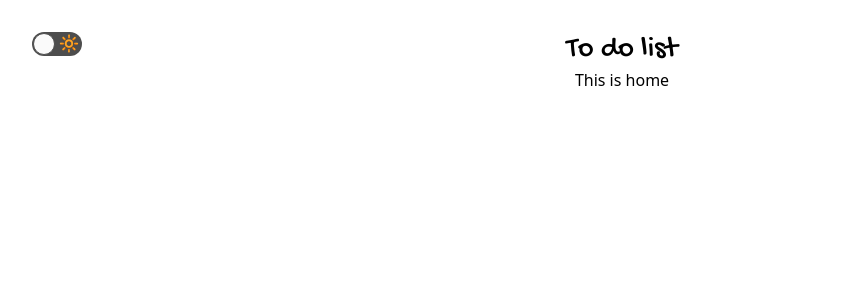
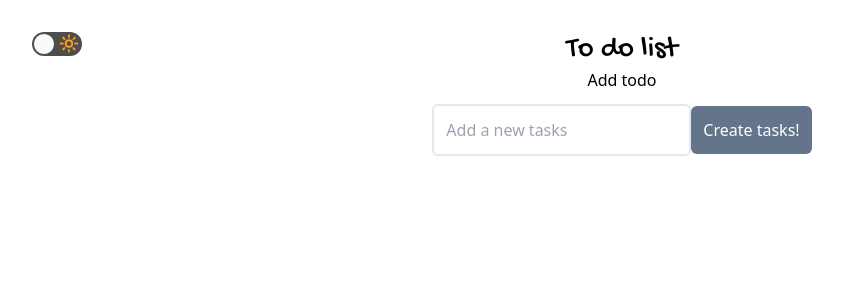
Before and after one commit to Merak1/pixells-todo, a React (Vite) app: page / in a window 1280 px wide. Shown: the top 300 px of the page, without its empty margins (18-861 px from the left). Built offline with nearby package versions, Linux system fonts and the light colour scheme.

Commit message:
added to do list tasks

```diff
--- a/src/components/Home.jsx
+++ b/src/components/Home.jsx
@@ -1,5 +1,11 @@
+import ToDos from "./ToDos";
+
 const Home = () => {
-  return <div>This is home</div>;
+  return (
+    <div>
+      <ToDos />
+    </div>
+  );
 };
 
 export default Home;
--- a/src/components/ToDos.jsx
+++ b/src/components/ToDos.jsx
@@ -0,0 +1,47 @@
+import { useEffect, useState } from "react";
+import Button from "./inputs/button";
+import Input from "./inputs/Input";
+import { plugin } from "postcss";
+import Task from "./task/Task";
+
+const ToDos = () => {
+  const [tasks, setTasks] = useState([]);
+  const [value, setValue] = useState("");
+
+  const handleSubmit = (e) => {
+    e.preventDefault();
+    console.log("value : ", value);
+    if (value !== "") {
+      setTasks([...tasks, value]);
+    }
+
+    if (!value) return;
+    setValue("");
+  };
+
+  return (
+    <div>
+      <p>Add todo </p>
+      <div className="dark:text-black p-3">
+        <form onSubmit={handleSubmit}>
+          <Input
+            type={"text"}
+            value={value}
+            placeholder={"Add a new tasks"}
+            onChange={(e) => setValue(e.target.value)}
+          />
+          <Button type={"submit"} text={"Create tasks!"} />
+        </form>
+      </div>
+
+      <div className=" flex flex-col m-auto w-1/2">
+        {tasks &&
+          tasks.map((element) => {
+            return <Task taskInfo={element} />;
+          })}
+      </div>
+    </div>
+  );
+};
+
+export default ToDos;
--- /dev/null
+++ b/src/components/task/Task.jsx
@@ -0,0 +1,9 @@
+const Task = ({ taskInfo }) => {
+  return (
+    <div className="  border-2 rounded-md  border-slate-600 dark:border-slate-200">
+      {taskInfo}
+    </div>
+  );
+};
+
+export default Task;
```
